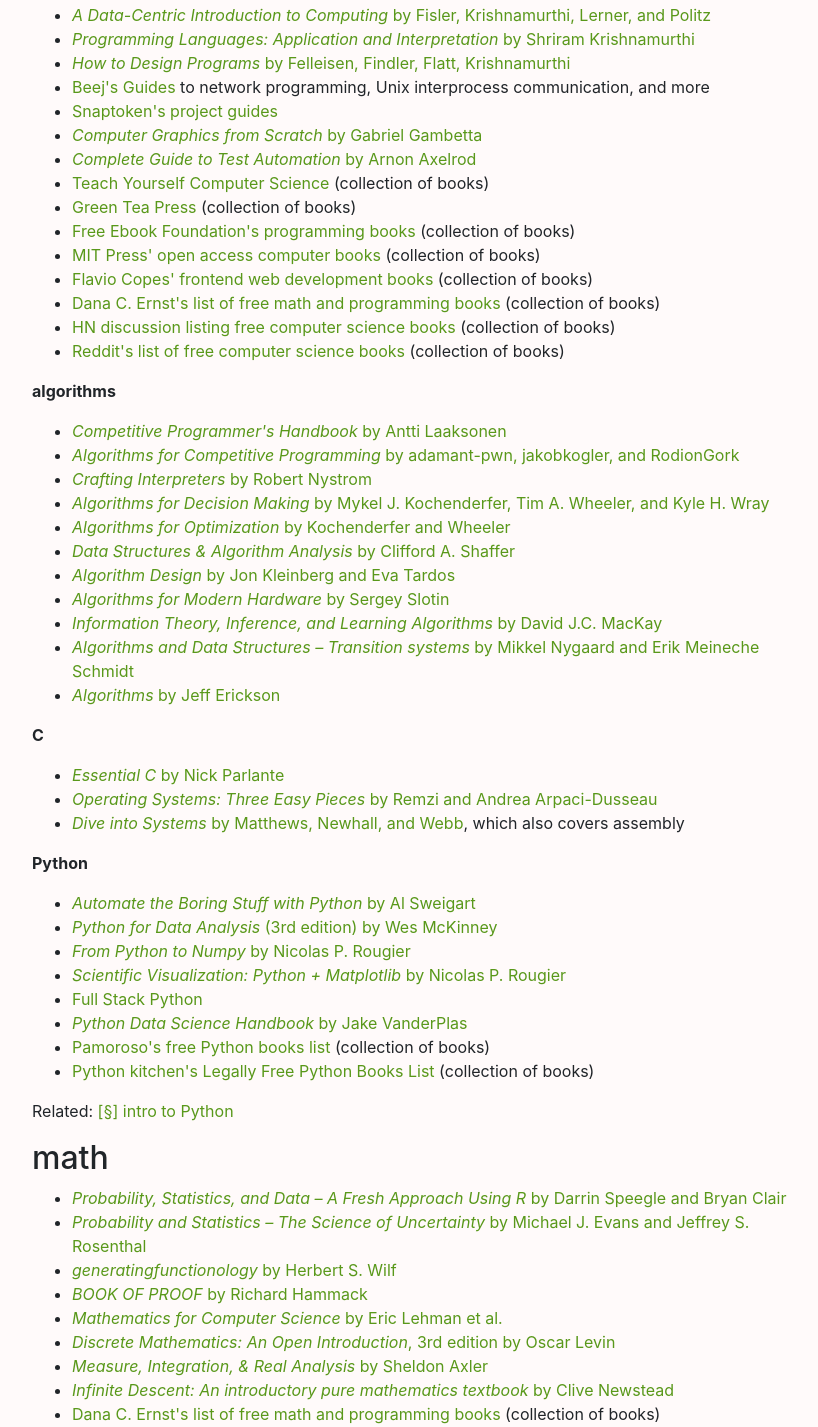
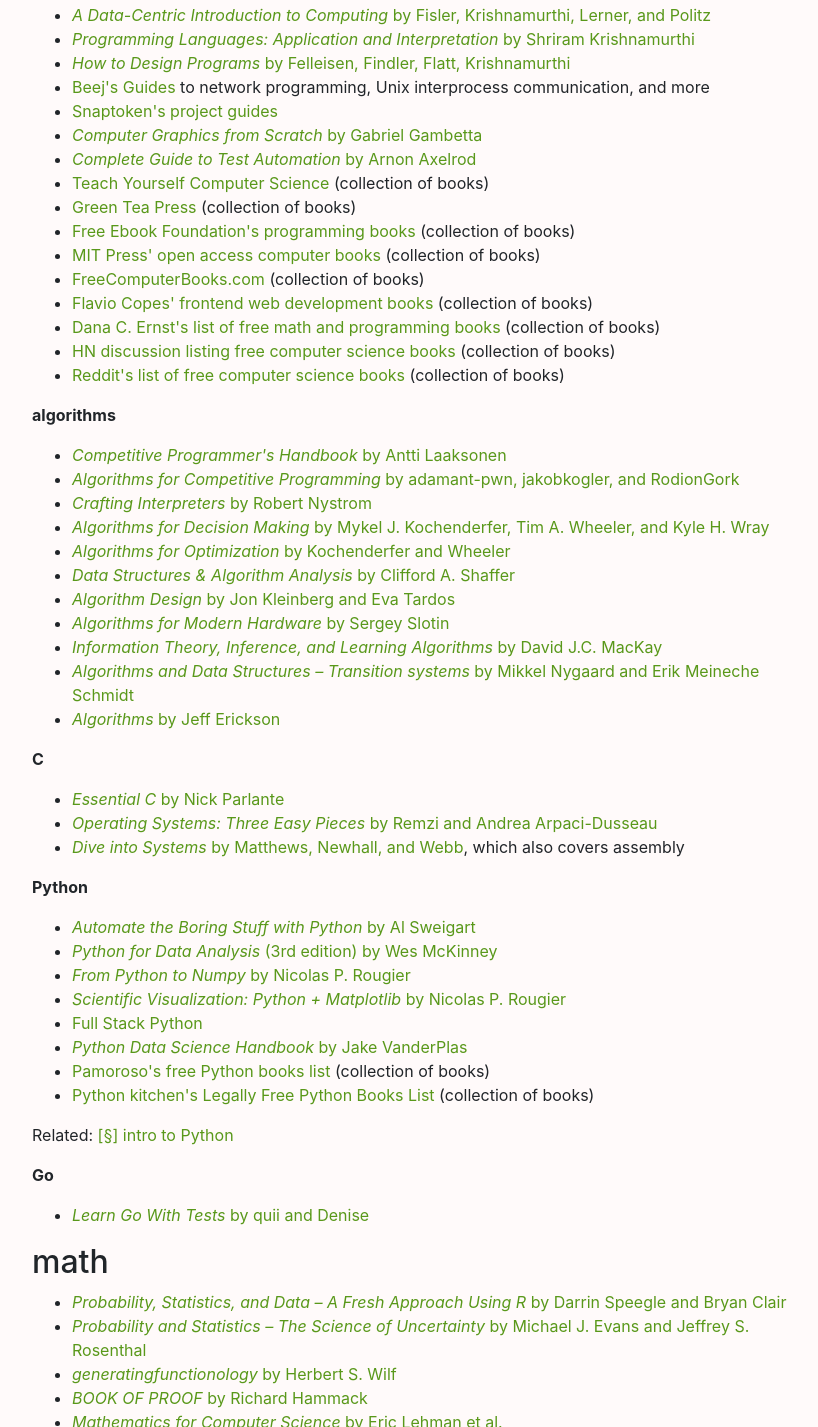
Before and after one commit to wheelercj/notes, a plain HTML site: page pages/20210410221127.html in a window 1280 px wide. Shown: the part 238-1665 px from the top of the page, without its empty margins (224-1042 px from the left). Drawn offline with nearby package versions, Linux system fonts and the light colour scheme.

Commit message:
Link to freecomputerbooks.com and Learn Go With Tests

```diff
--- a/pages/20210410221127.html
+++ b/pages/20210410221127.html
@@ -39,6 +39,7 @@
 <li><a href="https://greenteapress.com/wp/">Green Tea Press</a> (collection of books)</li>
 <li><a href="https://github.com/EbookFoundation/free-programming-books/">Free Ebook Foundation's programming books</a> (collection of books)</li>
 <li><a href="https://mitpress.mit.edu/search-result-list/?category=COM&amp;collection=open-access-titles">MIT Press' open access computer books</a> (collection of books)</li>
+<li><a href="https://freecomputerbooks.com/">FreeComputerBooks.com</a> (collection of books)</li>
 <li><a href="https://flaviocopes.com/page/ebooks-links/">Flavio Copes' frontend web development books</a> (collection of books)</li>
 <li><a href="http://danaernst.com/resources/free-and-open-source-textbooks/">Dana C. Ernst's list of free math and programming books</a> (collection of books)</li>
 <li><a href="https://news.ycombinator.com/item?id=25572852">HN discussion listing free computer science books</a> (collection of books)</li>
@@ -76,6 +77,10 @@
 <li><a href="https://www.pythonkitchen.com/legally-free-python-books-list/">Python kitchen's Legally Free Python Books List</a> (collection of books)</li>
 </ul>
 <p>Related: <a href="20220109123727.html">[§] intro to Python</a></p>
+<p><strong>Go</strong></p>
+<ul>
+<li><a href="https://quii.gitbook.io/learn-go-with-tests"><em>Learn Go With Tests</em> by quii and Denise</a></li>
+</ul>
 <h2>math</h2>
 <ul>
 <li><a href="https://mathstat.slu.edu/~speegle/_book/preface.html"><em>Probability, Statistics, and Data – A Fresh Approach Using R</em> by Darrin Speegle and Bryan Clair</a></li>
```
